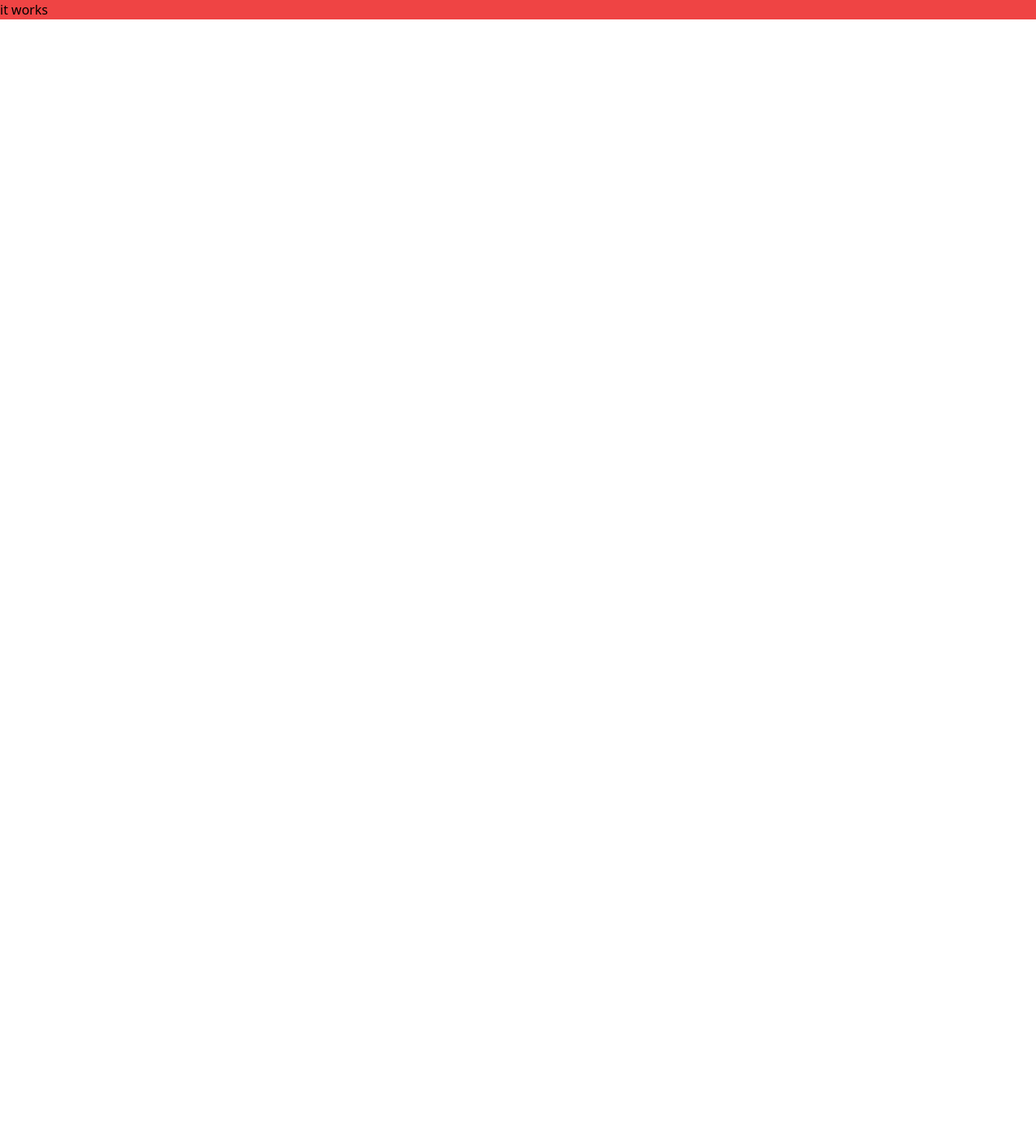
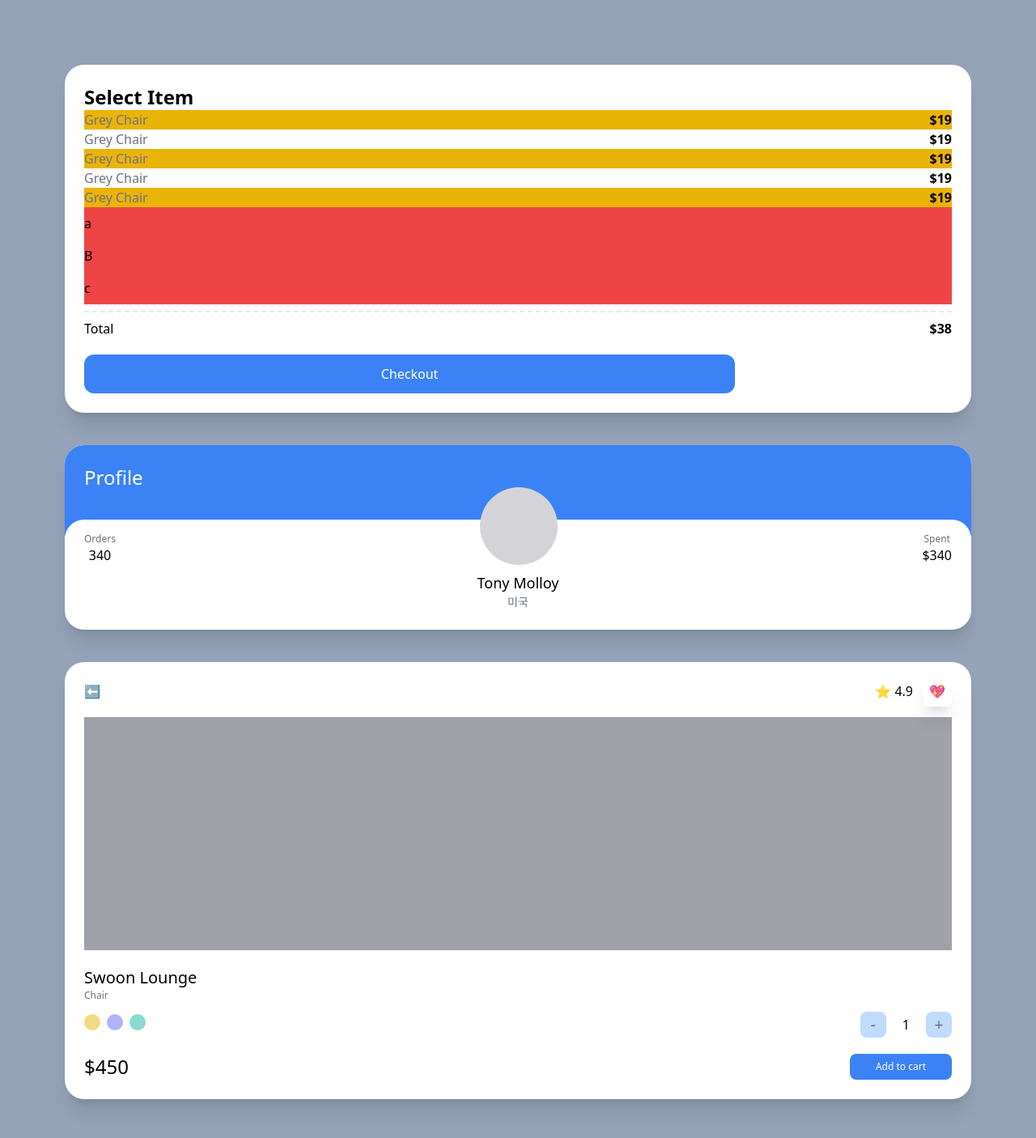
Before and after one commit to moomooj/jmarket, a Next.js app: page / in a window 1280 px wide. Shown: the top 1406 px of the page at 81% size. Before the commit the page ends 800 px from the top, so only its background shows below. Built offline with nearby package versions, Linux system fonts and the light colour scheme.

Commit message:
tailwind

```diff
--- a/app/page.tsx
+++ b/app/page.tsx
@@ -1,7 +1,94 @@
 export default function Home() {
   return (
-    <div className="flex bg-red-500">
-      <h1 className="text-black">it works</h1>
+    <div className="grid min-h-screen gap-10 bg-slate-400 px-20 py-20">
+      <div className="rounded-3xl bg-white p-6 shadow-xl">
+        <span className="text-2xl font-semibold">Select Item</span>
+        <ul>
+          {[1, 2, 3, 4, 5].map((i) => (
+            <div key={i} className="flex justify-between odd:bg-yellow-500">
+              <span className="text-gray-500">Grey Chair</span>
+              <span className="font-semibold">$19</span>
+            </div>
+          ))}
+        </ul>
+        <ul>
+          {["a", "B", "c", ""].map((c, i) => (
+            <li className="bg-red-500 py-2 empty:hidden" key={i}>
+              {c}
+            </li>
+          ))}
+        </ul>
+        <div className="mt-2 flex justify-between border-t-2 border-dashed pt-2">
+          <span>Total</span>
+          <span className="font-semibold">$38</span>
+        </div>
+        <button
+          className="mx-auto mt-5 w-3/4 rounded-xl
+          bg-blue-500 p-3 text-center text-white
+          hover:bg-teal-500 hover:text-black focus:text-red-500 active:bg-yellow-500
+         "
+        >
+          Checkout
+        </button>
+      </div>
+      <div className="overflow-hidden rounded-3xl bg-white shadow-xl">
+        <div className="bg-blue-500 p-6 pb-14">
+          <span className="text-2xl text-white">Profile</span>
+        </div>
+        <div className="relative -top-5 rounded-3xl bg-white p-6">
+          <div className="relative -top-16 flex items-end justify-between">
+            <div className="flex flex-col items-center">
+              <span className="text-xs text-gray-500">Orders</span>
+              <span className="font-medium">340</span>
+            </div>
+            <div className="h-24 w-24 rounded-full bg-zinc-300" />
+            <div className="flex flex-col items-center">
+              <span className="text-xs text-gray-500">Spent</span>
+              <span className="font-medium">$340</span>
+            </div>
+          </div>
+          <div className="relative  -mb-5 -mt-14 flex flex-col items-center">
+            <span className="text-lg font-medium">Tony Molloy</span>
+            <span className="text-sm text-gray-500">미국</span>
+          </div>
+        </div>
+      </div>
+      <div className="rounded-3xl bg-white p-6 shadow-xl">
+        <div className="mb-5 flex items-center justify-between">
+          <span>⬅️</span>
+          <div className="space-x-3">
+            <span>⭐️ 4.9</span>
+            <span className="rounded-md p-2 shadow-xl">💖</span>
+          </div>
+        </div>
+        <div className="mb-5 h-72 bg-zinc-400" />
+        <div className="flex flex-col">
+          <span className="text-xl font-medium">Swoon Lounge</span>
+          <span className="text-xs text-gray-500">Chair</span>
+          <div className="mb-5 mt-3 flex items-center justify-between">
+            <div className="space-x-2">
+              <button className="h-5 w-5 rounded-full bg-yellow-500 bg-opacity-50 ring-yellow-500 ring-offset-2 transition focus:ring-2" />
+              <button className="h-5 w-5 rounded-full bg-indigo-500 bg-opacity-50 ring-indigo-500 ring-offset-2 transition focus:ring-2" />
+              <button className="h-5 w-5 rounded-full bg-teal-500 bg-opacity-50 ring-teal-500 ring-offset-2 transition focus:ring-2" />
+            </div>
+            <div className="flex items-center space-x-5">
+              <button className=" flex aspect-square w-8 items-center justify-center rounded-lg bg-blue-200 text-xl text-gray-500">
+                -
+              </button>
+              <span>1</span>
+              <button className=" flex aspect-square w-8 items-center justify-center rounded-lg bg-blue-200 text-xl text-gray-500">
+                +
+              </button>
+            </div>
+          </div>
+          <div className="flex items-center justify-between">
+            <span className="text-2xl font-medium">$450</span>
+            <button className="rounded-lg bg-blue-500 px-8 py-2 text-center text-xs text-white">
+              Add to cart
+            </button>
+          </div>
+        </div>
+      </div>
     </div>
   );
 }
```
